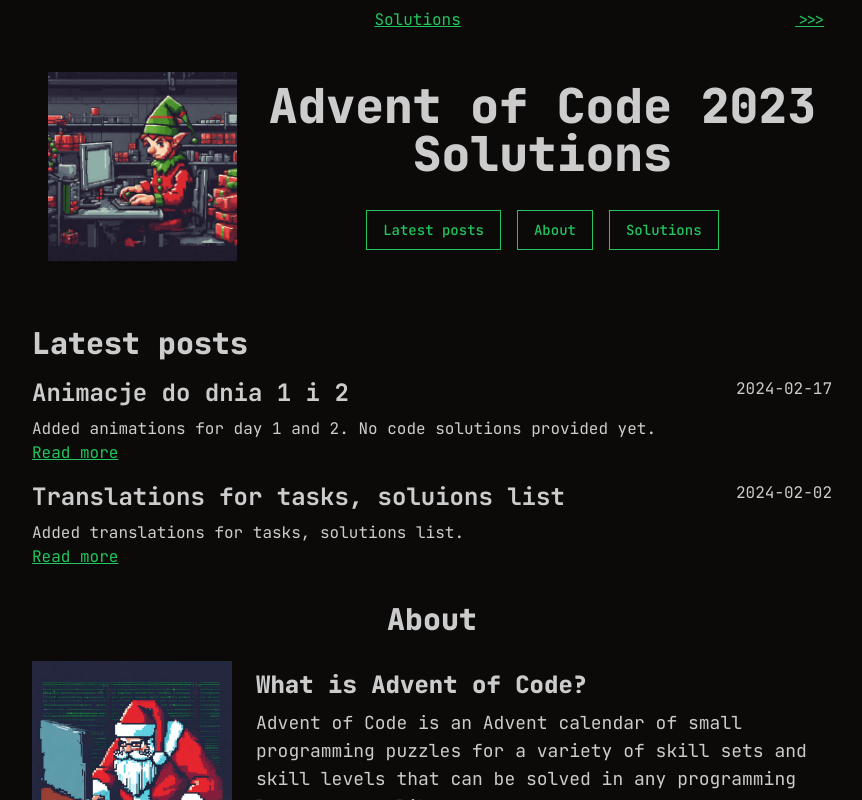
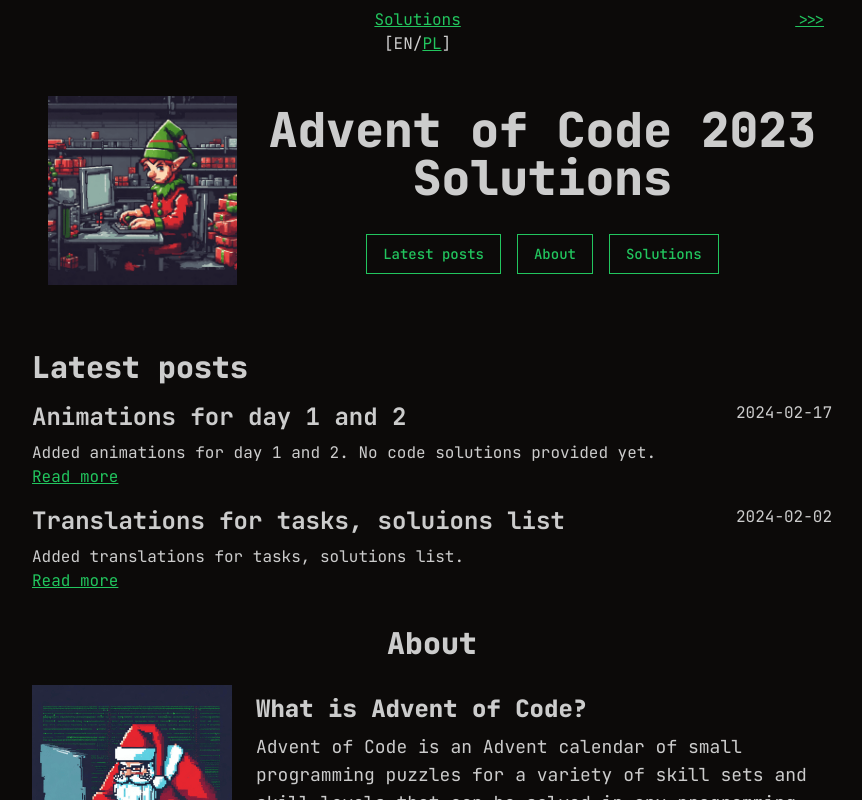
Before and after one commit to kamilzielinskidev/aoc, a Next.js app: page /en in a window 1280 px wide. Shown: the top 800 px of the page, without its empty margins (208-1070 px from the left). Built offline with nearby package versions, Linux system fonts and the light colour scheme.

Commit message:
translations

```diff
--- a/src/components/NavigationBar.tsx
+++ b/src/components/NavigationBar.tsx
@@ -1,7 +1,7 @@
 "use client";
 
 import { Link, usePathname } from "@/navigation";
-import { useTranslations } from "next-intl";
+import { useLocale, useTranslations } from "next-intl";
 import { FC } from "react";
 
 const getPreviousDayFromPathname = (pathname: string) => {
@@ -57,6 +57,7 @@
 export const NavigationBar: FC<{}> = () => {
   const t = useTranslations();
   const pathname = usePathname();
+  const locale = useLocale() as "en" | "pl";
 
   const previousDay = getPreviousDayFromPathname(pathname);
   const nextDay = getNextDayFromPathname(pathname);
@@ -79,6 +80,7 @@
           {"<<<"}
         </Link>
       )}
+      <div className="flex flex-col items-center">
         <div className="flex gap-8">
           {!renderHomeLink ? null : (
             <Link href="/" className="underline text-primary">
@@ -91,6 +93,27 @@
             </Link>
           )}
         </div>
+        <div>
+          <span>[</span>
+          {locale === "en" ? (
+            <span>EN</span>
+          ) : (
+            <Link href="/" locale="en" className="underline text-primary">
+              EN
+            </Link>
+          )}
+          <span>/</span>
+          {locale === "pl" ? (
+            <span>PL</span>
+          ) : (
+            <Link href="/" locale="pl" className="underline text-primary">
+              PL
+            </Link>
+          )}
+
+          <span>]</span>
+        </div>
+      </div>
       {nextDay === null ? (
         <div />
       ) : (
--- a/src/posts.ts
+++ b/src/posts.ts
@@ -36,8 +36,8 @@
     id: 4,
     date: "2024-02-17",
     title: {
-      en: "Animacje do dnia 1 i 2",
-      pl: "Animations for day 1 and 2",
+      en: "Animations for day 1 and 2",
+      pl: "Animacje do dnia 1 i 2",
     },
     text: {
       en: "Added animations for day 1 and 2. No code solutions provided yet.",
```
Lines whose indentation alone changed are shown as unchanged.
